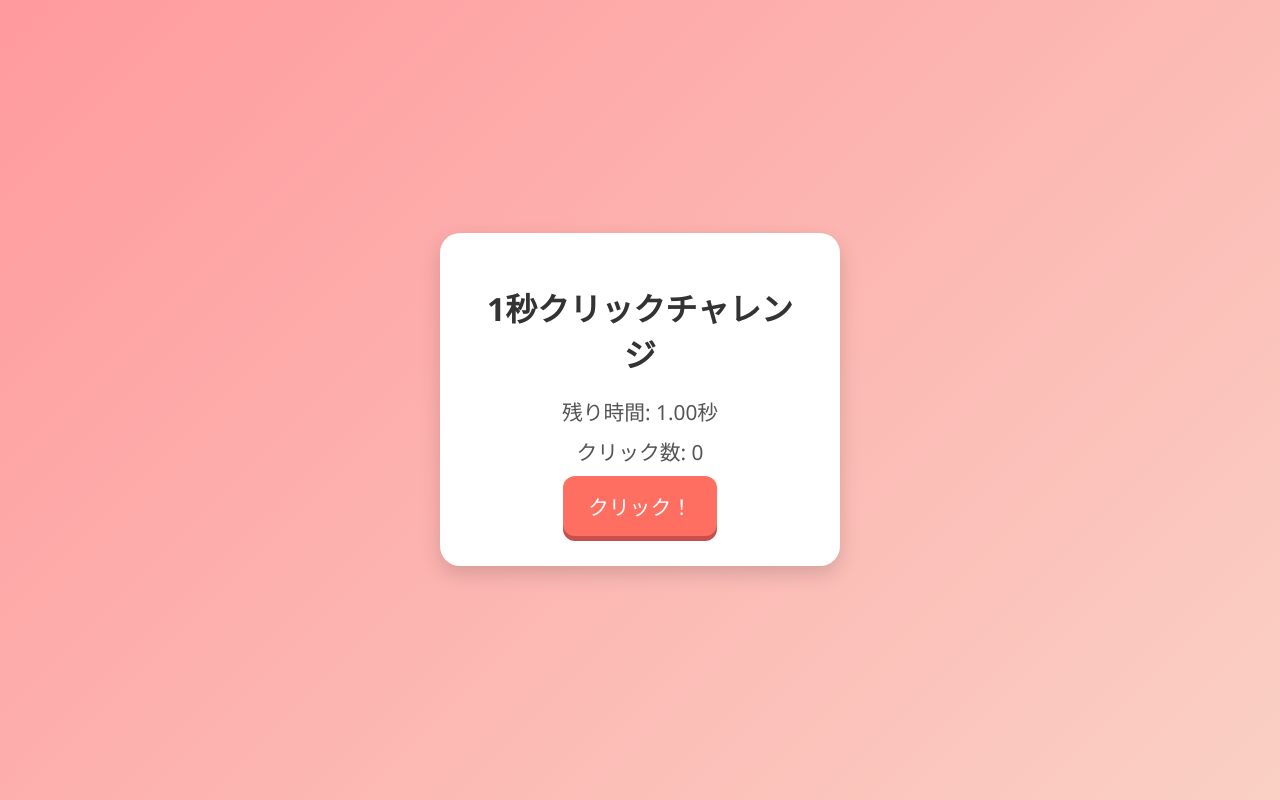
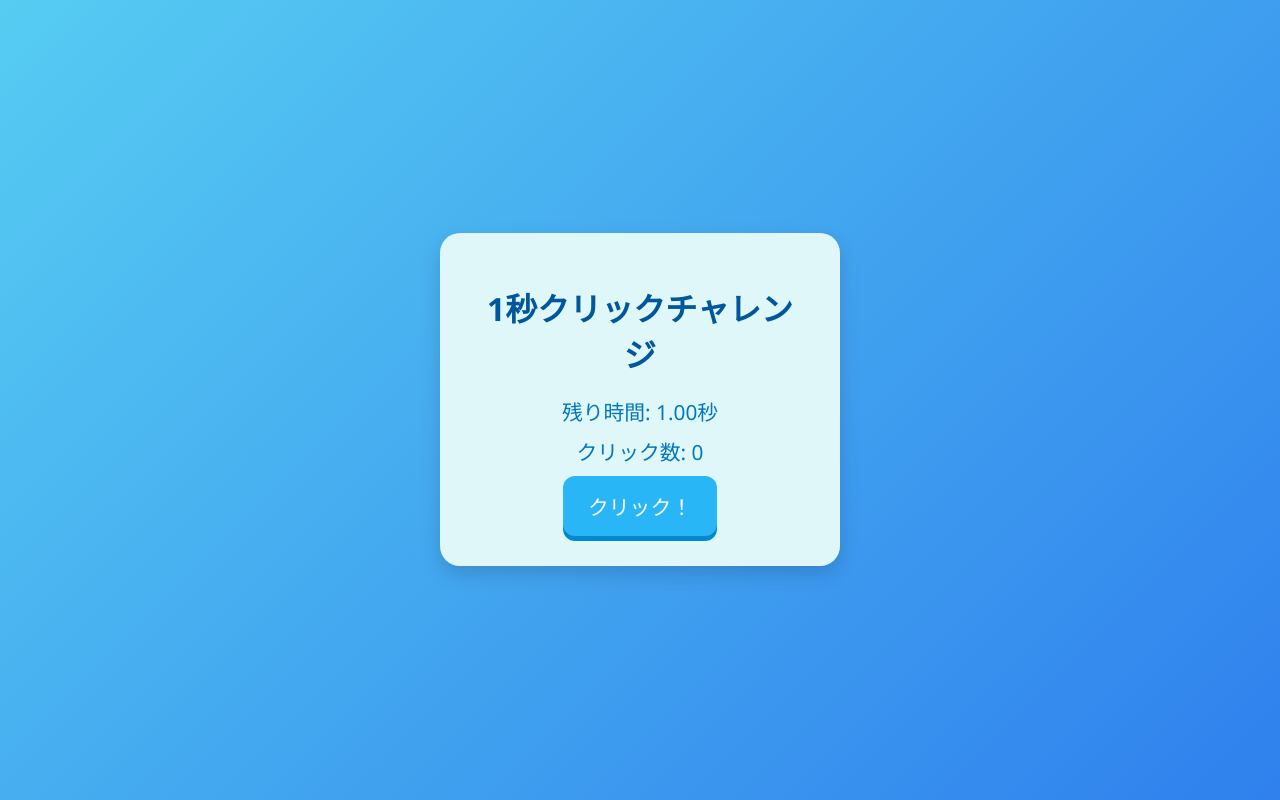
Before and after one commit to 0014des/CPS, a plain HTML site: page index.html in a window 1280 px wide. Drawn offline with Linux system fonts and the light colour scheme.

Commit message:
Update style.css

```diff
--- a/style.css
+++ b/style.css
@@ -1,5 +1,5 @@
 body {
-  background: linear-gradient(135deg, #ff9a9e, #fad0c4);
+  background: linear-gradient(135deg, #56ccf2, #2f80ed);
   display: flex;
   justify-content: center;
   align-items: center;
@@ -9,10 +9,10 @@ body {
 }
 
 .game-container {
-  background: #fff;
+  background: #e0f7fa; /* 薄い水色 */
   padding: 30px 40px;
   border-radius: 20px;
-  box-shadow: 0 8px 20px rgba(0,0,0,0.15);
+  box-shadow: 0 8px 20px rgba(0, 0, 0, 0.15);
   text-align: center;
   width: 320px;
   animation: fadeInScale 0.5s ease forwards;
@@ -20,35 +20,35 @@ body {
 
 h1 {
   margin-bottom: 20px;
-  color: #333;
+  color: #01579b; /* 濃い青 */
 }
 
 #timer, #count {
   font-size: 1.3rem;
   margin: 10px 0;
-  color: #555;
+  color: #0277bd; /* 中間青 */
 }
 
 #click-btn, #restart-btn {
-  background: #ff6f61;
+  background: #29b6f6; /* 明るい水色 */
   border: none;
   border-radius: 12px;
   color: white;
   padding: 15px 25px;
   font-size: 1.3rem;
   cursor: pointer;
-  box-shadow: 0 5px #c7504d;
+  box-shadow: 0 5px #0288d1;
   transition: background 0.3s ease;
   user-select: none;
 }
 
 #click-btn:hover, #restart-btn:hover {
-  background: #ff887a;
+  background: #03a9f4;
 }
 
 #click-btn:active, #restart-btn:active {
   transform: scale(0.95);
-  box-shadow: 0 3px #c7504d;
+  box-shadow: 0 3px #0288d1;
 }
 
 .hidden {
@@ -59,7 +59,7 @@ h1 {
   margin-top: 20px;
   font-size: 1.6rem;
   font-weight: bold;
-  color: #ff3b30;
+  color: #0288d1;
   animation: pulse 1s infinite alternate;
 }
 
@@ -76,11 +76,11 @@ h1 {
 
 @keyframes pulse {
   0% {
-    color: #ff3b30;
-    text-shadow: 0 0 5px #ff3b30;
+    color: #0288d1;
+    text-shadow: 0 0 5px #0288d1;
   }
   100% {
-    color: #ff6f61;
-    text-shadow: 0 0 15px #ff6f61;
+    color: #29b6f6;
+    text-shadow: 0 0 15px #29b6f6;
   }
 }
```
